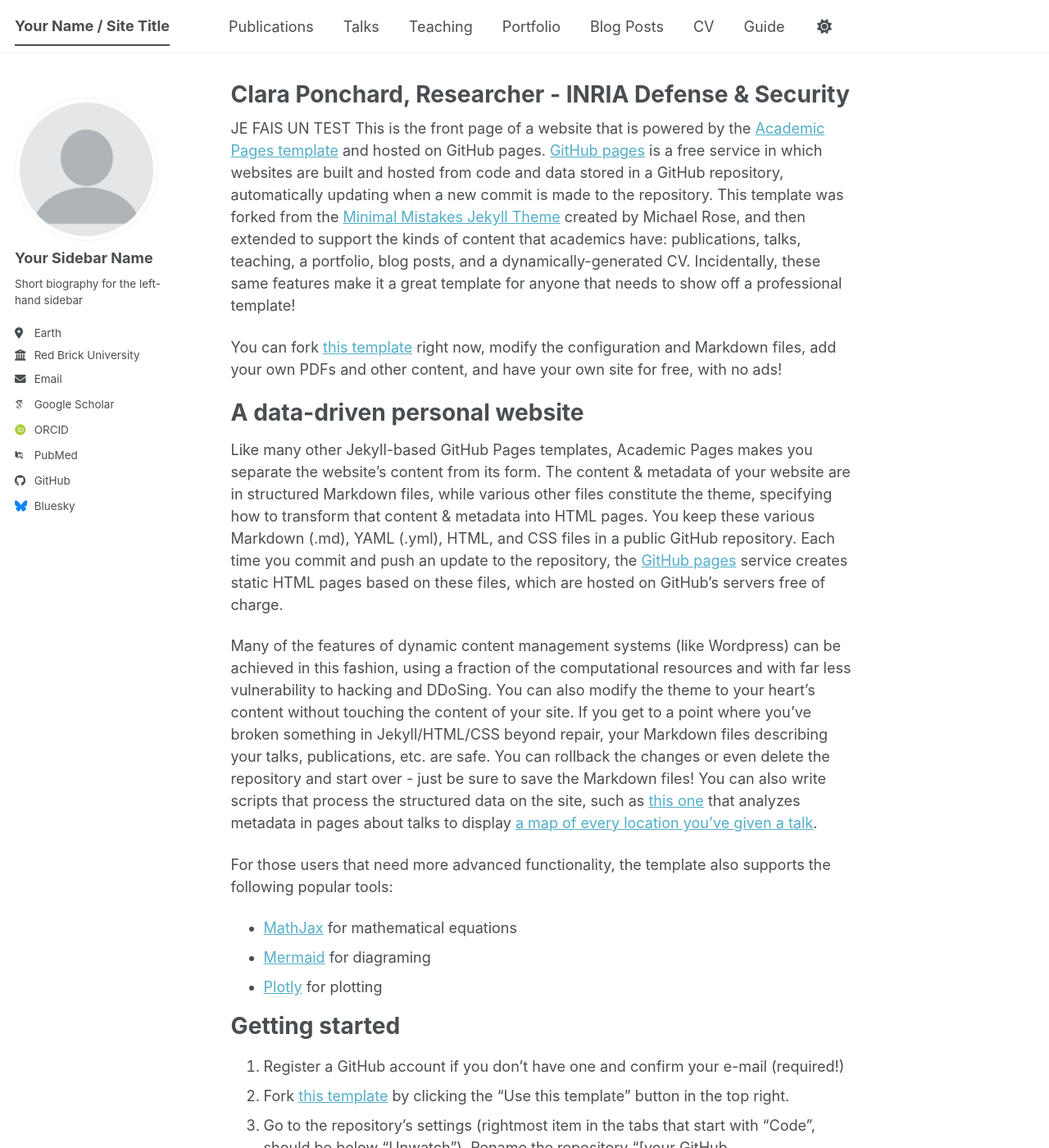
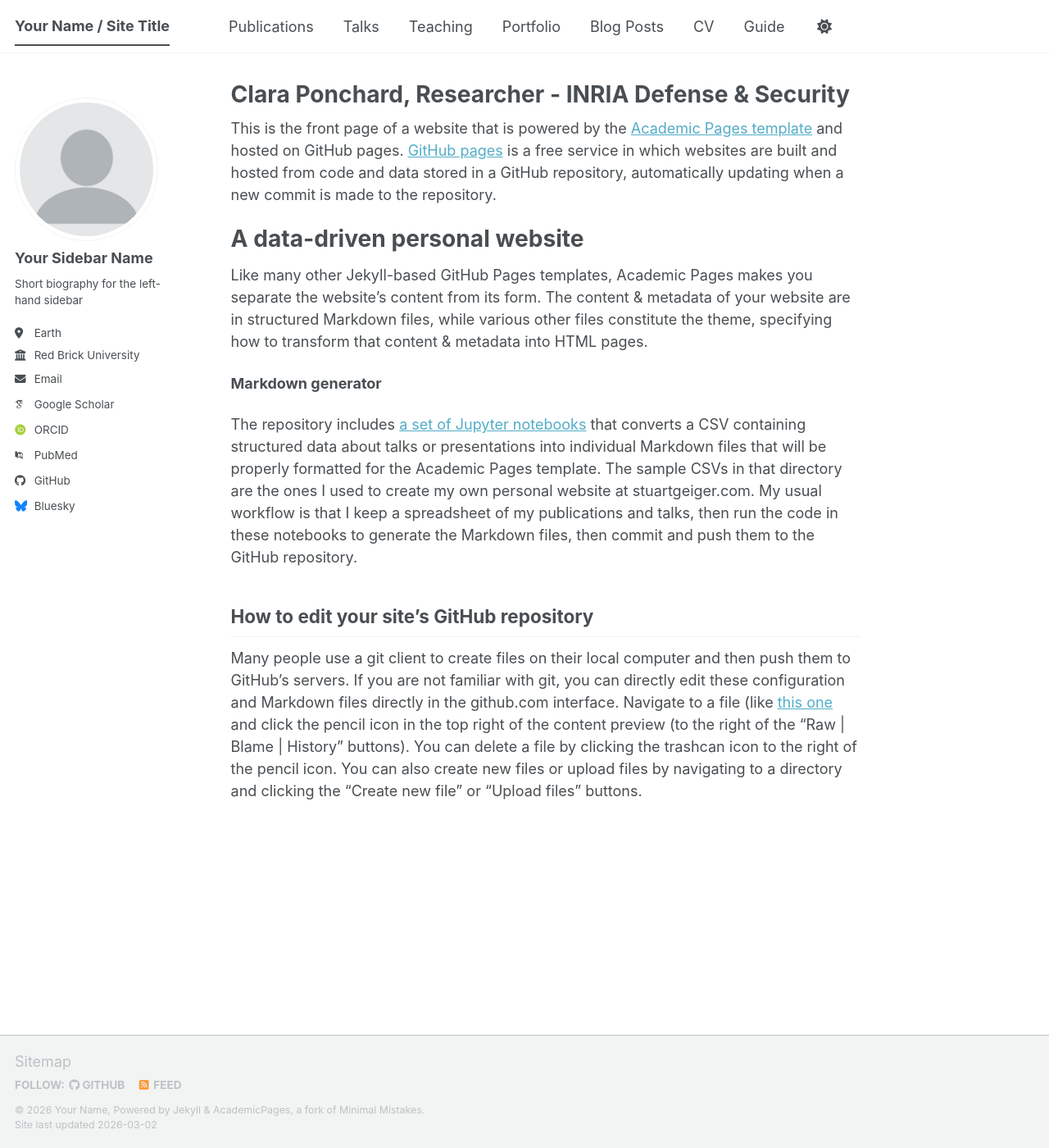
Before and after one commit to ClaraPonchard/ClaraPonchard.github.io, a Jekyll site: the page built from _pages/about.md, in a window 1280 px wide and 1400 px high. Shown: the whole window at 82% size. Built offline with Jekyll 4.4.1, drawn with Linux system fonts in a browser that asks for light colours; some web fonts are replaced; a script bundle is joined from its source files by our own code; library files that are not in the unit come from our copies; some of the changed text lies outside the part shown.

Commit message:
Update about.md

```diff
--- a/_pages/about.md
+++ b/_pages/about.md
@@ -7,38 +7,12 @@ redirect_from:
   - /about.html
 ---
 
-JE FAIS UN TEST
-This is the front page of a website that is powered by the [Academic Pages template](https://github.com/academicpages/academicpages.github.io) and hosted on GitHub pages. [GitHub pages](https://pages.github.com) is a free service in which websites are built and hosted from code and data stored in a GitHub repository, automatically updating when a new commit is made to the repository. This template was forked from the [Minimal Mistakes Jekyll Theme](https://mmistakes.github.io/minimal-mistakes/) created by Michael Rose, and then extended to support the kinds of content that academics have: publications, talks, teaching, a portfolio, blog posts, and a dynamically-generated CV. Incidentally, these same features make it a great template for anyone that needs to show off a professional template!
 
- You can fork [this template](https://github.com/academicpages/academicpages.github.io) right now, modify the configuration and Markdown files, add your own PDFs and other content, and have your own site for free, with no ads!
+This is the front page of a website that is powered by the [Academic Pages template](https://github.com/academicpages/academicpages.github.io) and hosted on GitHub pages. [GitHub pages](https://pages.github.com) is a free service in which websites are built and hosted from code and data stored in a GitHub repository, automatically updating when a new commit is made to the repository.
 
 A data-driven personal website
 ======
-Like many other Jekyll-based GitHub Pages templates, Academic Pages makes you separate the website's content from its form. The content & metadata of your website are in structured Markdown files, while various other files constitute the theme, specifying how to transform that content & metadata into HTML pages. You keep these various Markdown (.md), YAML (.yml), HTML, and CSS files in a public GitHub repository. Each time you commit and push an update to the repository, the [GitHub pages](https://pages.github.com/) service creates static HTML pages based on these files, which are hosted on GitHub's servers free of charge.
-
-Many of the features of dynamic content management systems (like Wordpress) can be achieved in this fashion, using a fraction of the computational resources and with far less vulnerability to hacking and DDoSing. You can also modify the theme to your heart's content without touching the content of your site. If you get to a point where you've broken something in Jekyll/HTML/CSS beyond repair, your Markdown files describing your talks, publications, etc. are safe. You can rollback the changes or even delete the repository and start over - just be sure to save the Markdown files! You can also write scripts that process the structured data on the site, such as [this one](https://github.com/academicpages/academicpages.github.io/blob/master/talkmap.ipynb) that analyzes metadata in pages about talks to display [a map of every location you've given a talk](https://academicpages.github.io/talkmap.html).
-
-For those users that need more advanced functionality, the template also supports the following popular tools:
-- [MathJax](https://www.mathjax.org/) for mathematical equations
-- [Mermaid](https://mermaid.js.org/) for diagraming
-- [Plotly](https://plotly.com/javascript/) for plotting
-
-Getting started
-======
-1. Register a GitHub account if you don't have one and confirm your e-mail (required!)
-1. Fork [this template](https://github.com/academicpages/academicpages.github.io) by clicking the "Use this template" button in the top right.
-1. Go to the repository's settings (rightmost item in the tabs that start with "Code", should be below "Unwatch"). Rename the repository "[your GitHub username].github.io", which will also be your website's URL.
-1. Set site-wide configuration and create content & metadata (see below -- also see [this set of diffs](https://archive.is/3TPas) showing what files were changed to set up [an example site](https://getorg-testacct.github.io) for a user with the username "getorg-testacct")
-1. Upload any files (like PDFs, .zip files, etc.) to the files/ directory. They will appear at https://[your GitHub username].github.io/files/example.pdf.
-1. Check status by going to the repository settings, in the "GitHub pages" section
-
-Site-wide configuration
-------
-The main configuration file for the site is in the base directory in [_config.yml](https://github.com/academicpages/academicpages.github.io/blob/master/_config.yml), which defines the content in the sidebars and other site-wide features. You will need to replace the default variables with ones about yourself and your site's github repository. The configuration file for the top menu is in [_data/navigation.yml](https://github.com/academicpages/academicpages.github.io/blob/master/_data/navigation.yml). For example, if you don't have a portfolio or blog posts, you can remove those items from that navigation.yml file to remove them from the header.
-
-Create content & metadata
-------
-For site content, there is one Markdown file for each type of content, which are stored in directories like _publications, _talks, _posts, _teaching, or _pages. For example, each talk is a Markdown file in the [_talks directory](https://github.com/academicpages/academicpages.github.io/tree/master/_talks). At the top of each Markdown file is structured data in YAML about the talk, which the theme will parse to do lots of cool stuff. The same structured data about a talk is used to generate the list of talks on the [Talks page](https://academicpages.github.io/talks), each [individual page](https://academicpages.github.io/talks/2012-03-01-talk-1) for specific talks, the talks section for the [CV page](https://academicpages.github.io/cv), and the [map of places you've given a talk](https://academicpages.github.io/talkmap.html) (if you run this [python file](https://github.com/academicpages/academicpages.github.io/blob/master/talkmap.py) or [Jupyter notebook](https://github.com/academicpages/academicpages.github.io/blob/master/talkmap.ipynb), which creates the HTML for the map based on the contents of the _talks directory).
+Like many other Jekyll-based GitHub Pages templates, Academic Pages makes you separate the website's content from its form. The content & metadata of your website are in structured Markdown files, while various other files constitute the theme, specifying how to transform that content & metadata into HTML pages.
 
 **Markdown generator**
 
@@ -48,11 +22,3 @@ The repository includes [a set of Jupyter notebooks](https://github.com/academic
 How to edit your site's GitHub repository
 ------
 Many people use a git client to create files on their local computer and then push them to GitHub's servers. If you are not familiar with git, you can directly edit these configuration and Markdown files directly in the github.com interface. Navigate to a file (like [this one](https://github.com/academicpages/academicpages.github.io/blob/master/_talks/2012-03-01-talk-1.md) and click the pencil icon in the top right of the content preview (to the right of the "Raw | Blame | History" buttons). You can delete a file by clicking the trashcan icon to the right of the pencil icon. You can also create new files or upload files by navigating to a directory and clicking the "Create new file" or "Upload files" buttons.
-
-Example: editing a Markdown file for a talk
-![Editing a Markdown file for a talk](/images/editing-talk.png)
-
-For more info
-------
-More info about configuring Academic Pages can be found in [the guide](https://academicpages.github.io/markdown/), the [growing wiki](https://github.com/academicpages/academicpages.github.io/wiki), and you can always [ask a question on GitHub](https://github.com/academicpages/academicpages.github.io/discussions). The [guides for the Minimal Mistakes theme](https://mmistakes.github.io/minimal-mistakes/docs/configuration/) (which this theme was forked from) might also be helpful.
-tttttttttttttttttttttttttttttttttttttttttttttt
```
